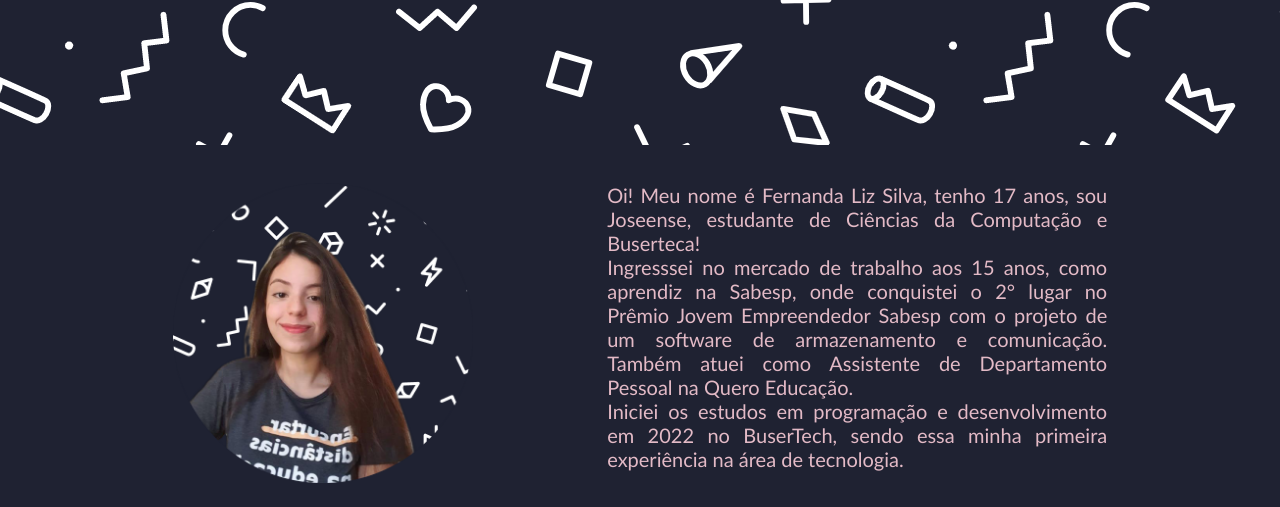
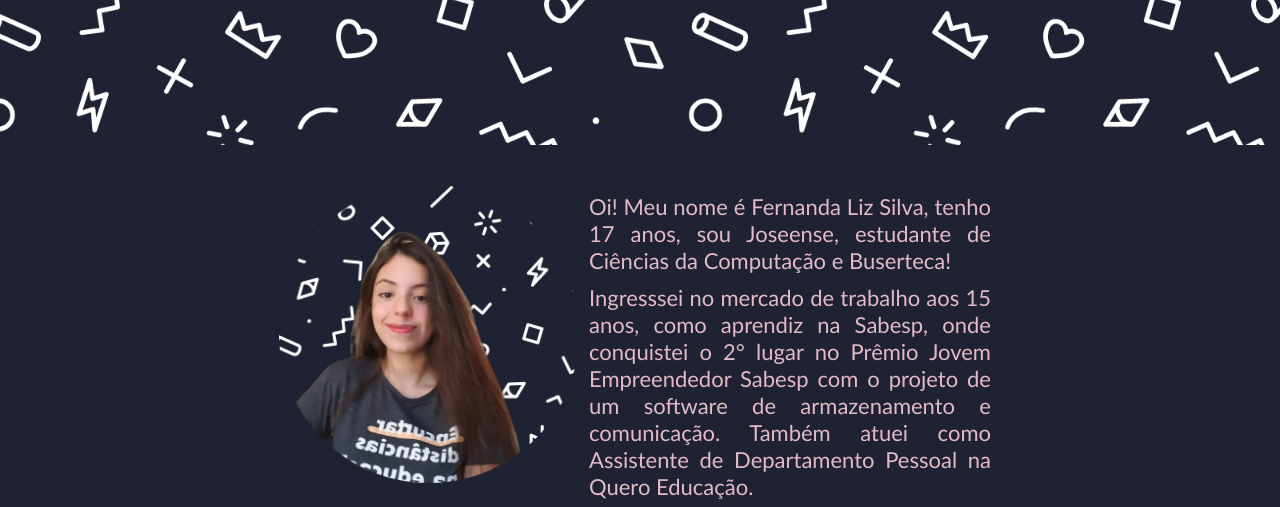
Before and after one commit to fernandalizs/Desafio-Final, a plain HTML site: page index.html in a window 1280 px wide. Shown: the part 297-804 px from the top of the page. Drawn offline with Linux system fonts and the light colour scheme.

Commit message:
Adiciona sobre

```diff
--- a/index.html
+++ b/index.html
@@ -25,24 +25,28 @@
       <h1>Fernanda Liz</h1>
     </header>
     <main>
+      <div class="main__sobre">
+        <div class="main__sobre__img">
           <img src="./images/profile-pic (1).png" alt="" />
-      <div class="main__sobre">
+        </div>
+        <div class="main__sobre__p">
           <p>
             Oi! Meu nome é Fernanda Liz Silva, tenho 17 anos, sou Joseense,
             estudante de Ciências da Computação e Buserteca!
           </p>
           <p>
             Ingresssei no mercado de trabalho aos 15 anos, como aprendiz na
-          Sabesp, onde conquistei o 2° lugar no Prêmio Jovem Empreendedor Sabesp
-          com o projeto de um software de armazenamento e comunicação. Também
-          atuei como Assistente de Departamento Pessoal na Quero Educação.
+            Sabesp, onde conquistei o 2° lugar no Prêmio Jovem Empreendedor
+            Sabesp com o projeto de um software de armazenamento e comunicação.
+            Também atuei como Assistente de Departamento Pessoal na Quero
+            Educação.
           </p>
           <p>
             Iniciei os estudos em programação e desenvolvimento em 2022 no
             BuserTech, sendo essa minha primeira experiência na área de
             tecnologia.
           </p>
-        <p></p>
+        </div>
       </div>
     </main>
     <footer>
--- a/style/style.css
+++ b/style/style.css
@@ -39,6 +39,8 @@ li:hover {
 header {
   padding: 10%;
   background-image: url("/images/cover-image.png");
+  background-repeat: no-repeat;
+  background-size: 100%;
 }
 
 header h1 {
@@ -51,6 +53,7 @@ main {
   flex-direction: row;
   justify-content: space-evenly;
   padding: 3%;
+  flex-wrap: nowrap;
 }
 
 main img {
@@ -59,14 +62,30 @@ main img {
 }
 
 .main__sobre {
-  width: 500px;
+  width: 60%;
+  font-size: 20px;
+  display: flex;
+  justify-content: space-evenly;
+  flex-flow: row nowrap;
+  align-items: center;
+}
+
+.main__sobre__img {
+  width: 300px;
   height: 300px;
-  font-size: 20px;
+  margin: 0;
+}
+
+.main__sobre__p {
+  width: 700px;
+  height: 300px;
+  margin: 0;
 }
 
 main p {
   text-align: justify;
-  margin: 0;
+  margin: 10px;
+  font-size: 22px;
 }
 
 footer {
```
Lines whose indentation alone changed are shown as unchanged.
